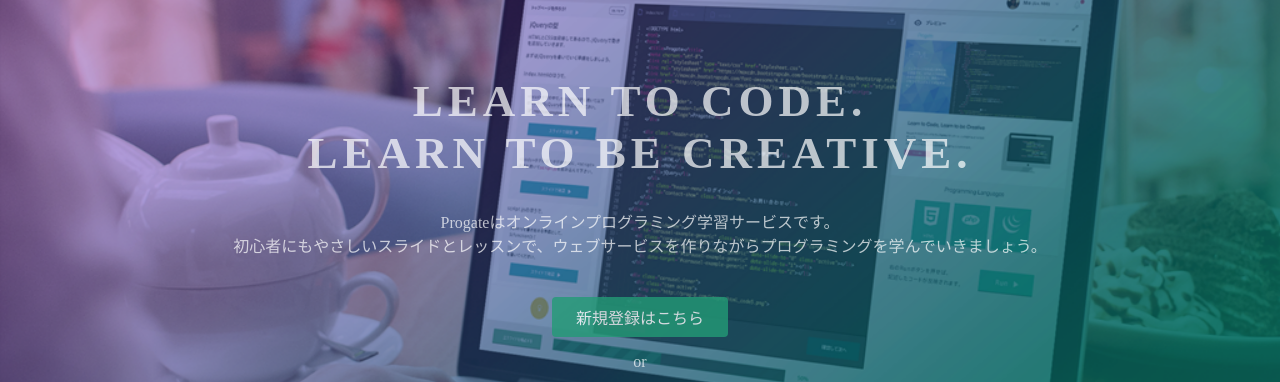
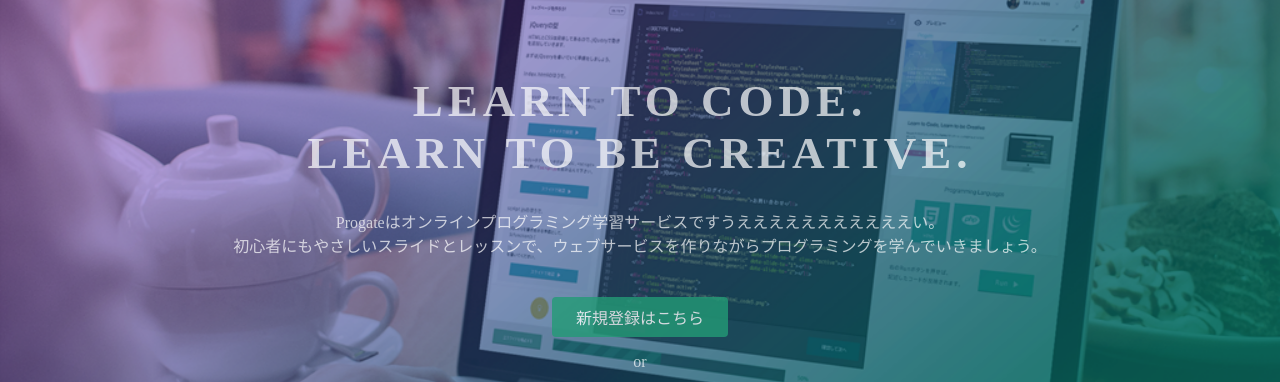
Before and after one commit to sayakaoda/sayakaoda.github.io, a plain HTML site: page index.html in a window 1280 px wide. Shown: the part 135-517 px from the top of the page. Drawn offline with Linux system fonts and the light colour scheme.

Commit message:
Update index.html

```diff
--- a/index.html
+++ b/index.html
@@ -24,7 +24,7 @@
   <div class="top-wrapper">
     <div class="container">
       <h1>LEARN TO CODE.<br>LEARN TO BE CREATIVE.</h1>
-      <p>Progateはオンラインプログラミング学習サービスです。<br>初心者にもやさしいスライドとレッスンで、ウェブサービスを作りながらプログラミングを学んでいきましょう。</p>
+      <p>Progateはオンラインプログラミング学習サービスですうえええええええええええい。<br>初心者にもやさしいスライドとレッスンで、ウェブサービスを作りながらプログラミングを学んでいきましょう。</p>
       <div class="btn-wrapper">
         <a href="#" class="btn signup">新規登録はこちら</a>
         <p>or</p>
```
